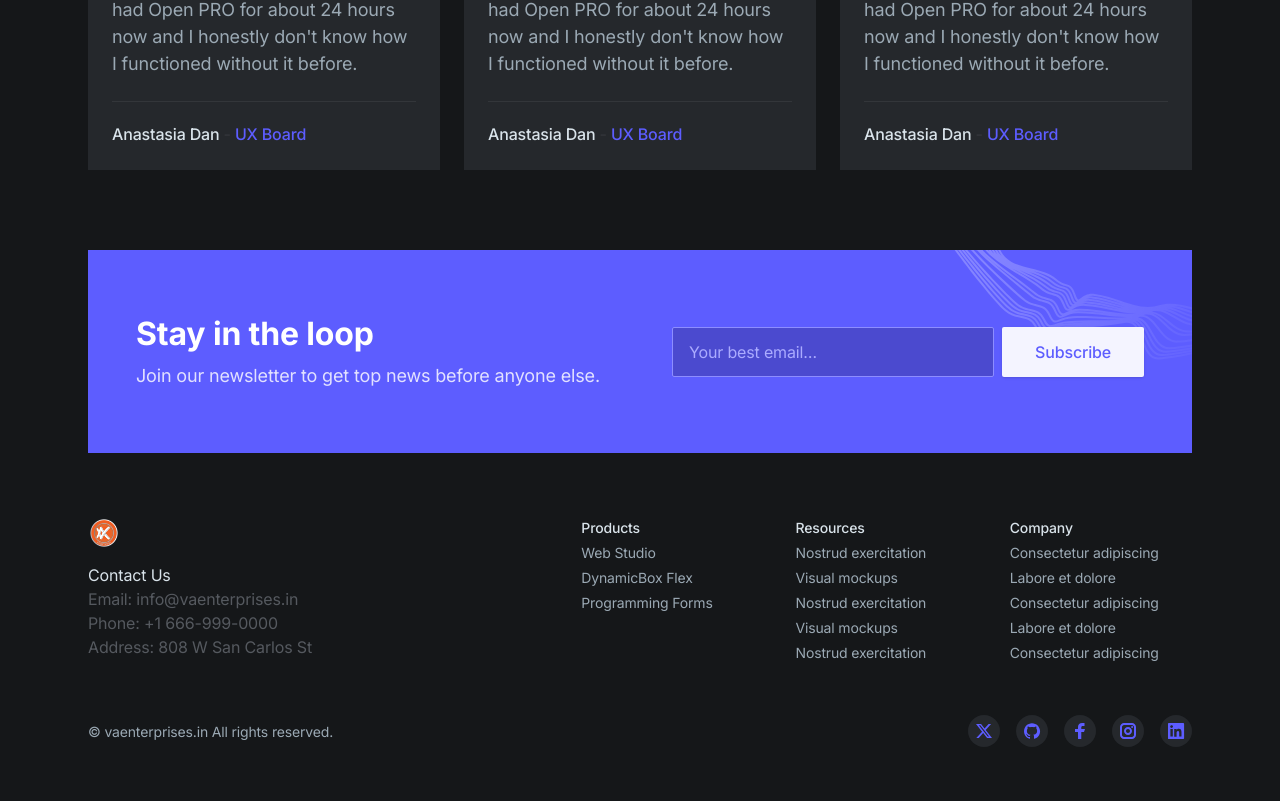
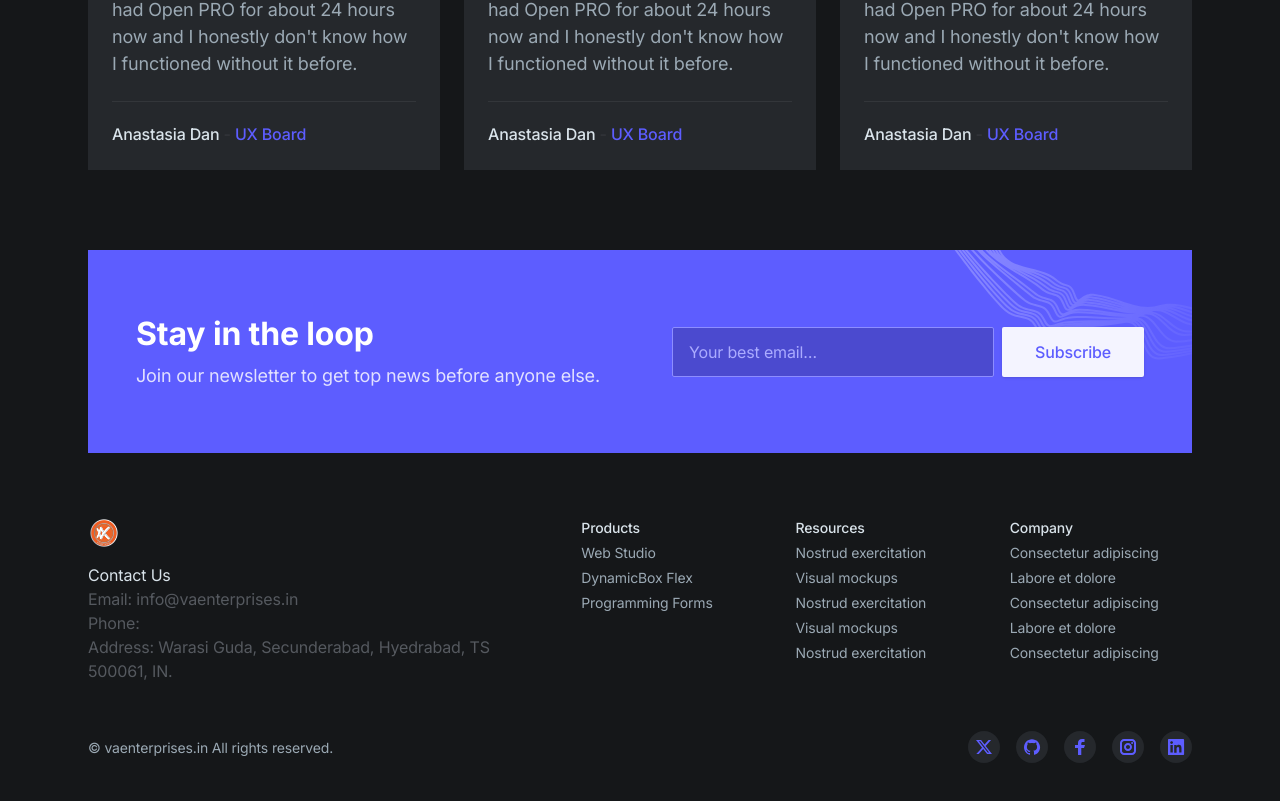
Before and after one commit to vaenterprisesin/vaenterprises, a Next.js app: page / in a window 1280 px wide. Shown: the part 1944-2745 px from the top of the page. Built offline with nearby package versions, Linux system fonts and the light colour scheme.

Commit message:
Update footer.tsx

```diff
--- a/components/ui/footer.tsx
+++ b/components/ui/footer.tsx
@@ -22,8 +22,8 @@ export default function Footer() {
               </div>
               <div className="text-gray-200">Contact Us</div>
               <div className="text-gray-600">Email:  info@vaenterprises.in</div>
-              <div className="text-gray-600">Phone: +1 666-999-0000</div>
-              <div className="text-gray-600">Address:  808 W San Carlos St</div>
+              <div className="text-gray-600">Phone: </div>
+              <div className="text-gray-600">Address:  Warasi Guda, Secunderabad, Hyedrabad, TS 500061, IN.</div>
             </div>
 
             {/* 2nd, 3rd and 4th blocks */}
```
